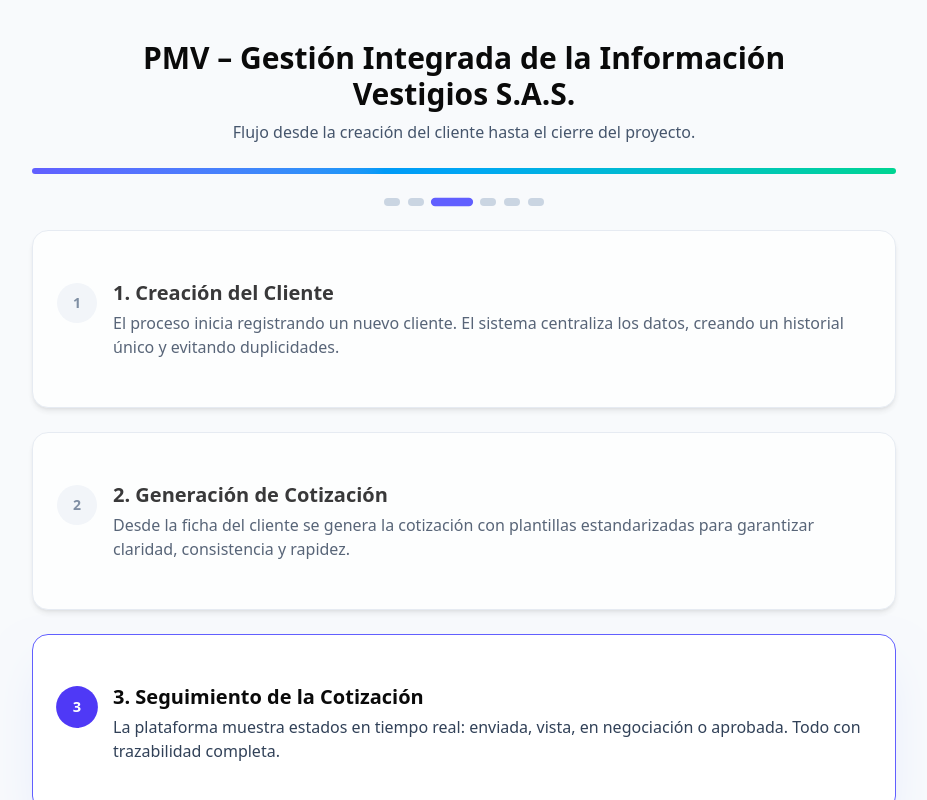
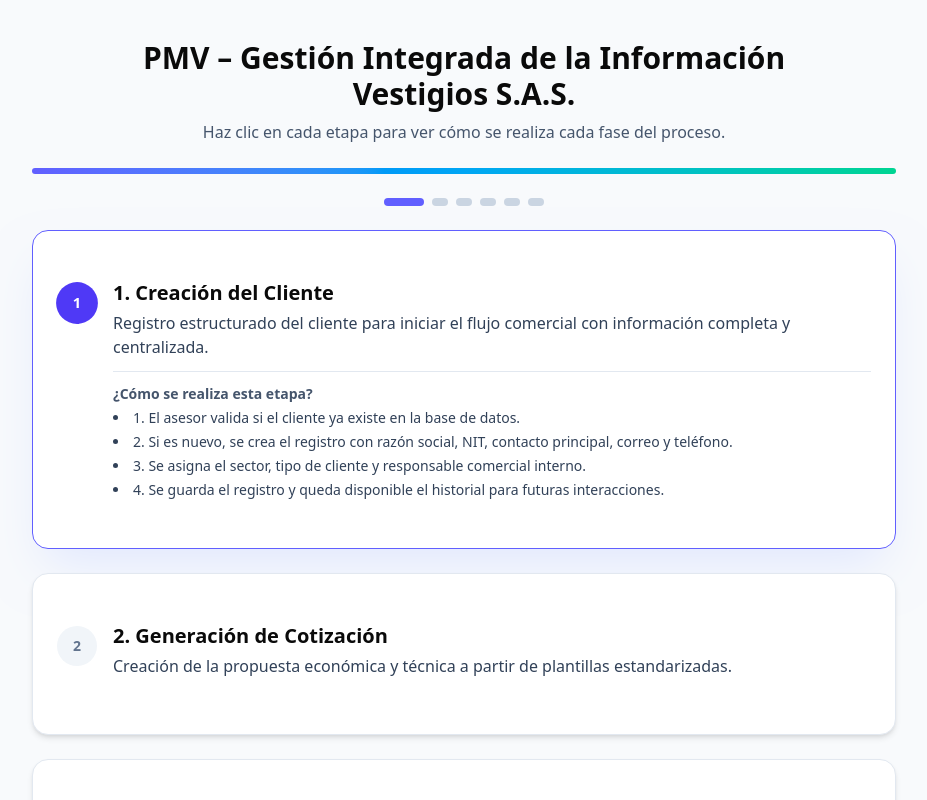
Before and after one commit to velasquezjeisson/vestigios-pmv, a Next.js app: page /pmv in a window 1280 px wide. Shown: the top 800 px of the page, without its empty margins (176-1103 px from the left). Built offline with nearby package versions, Linux system fonts and the light colour scheme.

Commit message:
etapas cada proceso

```diff
--- a/components/CRMAnimationVestigios.tsx
+++ b/components/CRMAnimationVestigios.tsx
@@ -1,57 +1,91 @@
 "use client"
 
-import { useEffect, useState } from "react"
+import { useState } from "react"
 import { motion } from "framer-motion"
 import { Card, CardContent } from "./ui/card"
 
-const steps = [
+type Step = {
+  title: string
+  description: string
+  details: string[]
+}
+
+const steps: Step[] = [
   {
     title: "1. Creación del Cliente",
     description:
-      "El proceso inicia registrando un nuevo cliente. El sistema centraliza los datos, creando un historial único y evitando duplicidades.",
+      "Registro estructurado del cliente para iniciar el flujo comercial con información completa y centralizada.",
+    details: [
+      "1. El asesor valida si el cliente ya existe en la base de datos.",
+      "2. Si es nuevo, se crea el registro con razón social, NIT, contacto principal, correo y teléfono.",
+      "3. Se asigna el sector, tipo de cliente y responsable comercial interno.",
+      "4. Se guarda el registro y queda disponible el historial para futuras interacciones.",
+    ],
   },
   {
     title: "2. Generación de Cotización",
     description:
-      "Desde la ficha del cliente se genera la cotización con plantillas estandarizadas para garantizar claridad, consistencia y rapidez.",
+      "Creación de la propuesta económica y técnica a partir de plantillas estandarizadas.",
+    details: [
+      "1. Desde la ficha del cliente se crea una nueva oportunidad o solicitud de servicio.",
+      "2. Se selecciona el tipo de servicio de Vestigios (ej. estudio, diagnóstico, intervención).",
+      "3. El sistema carga una plantilla base y el asesor ajusta alcance, tiempos y valor.",
+      "4. Se genera la cotización en PDF o en formato digital para envío al cliente.",
+    ],
   },
   {
     title: "3. Seguimiento de la Cotización",
     description:
-      "La plataforma muestra estados en tiempo real: enviada, vista, en negociación o aprobada. Todo con trazabilidad completa.",
+      "Monitoreo del estado de la propuesta enviada al cliente y registro de las interacciones.",
+    details: [
+      "1. Se registra la fecha y el medio de envío de la cotización (correo, reunión, etc.).",
+      "2. El sistema actualiza el estado: Enviada, Vista, En revisión, En negociación.",
+      "3. Se agendan recordatorios de llamada o correos de seguimiento en fechas específicas.",
+      "4. Cada interacción (llamada, reunión, comentario) se documenta en la misma oportunidad.",
+    ],
   },
   {
     title: "4. Seguimiento del Cliente",
     description:
-      "El CRM permite monitorear la oportunidad comercial clasificando el cliente como frío, tibio o caliente según sus interacciones.",
+      "Gestión de la relación con el cliente y calificación de la oportunidad según su interés.",
+    details: [
+      "1. El asesor clasifica la oportunidad como cliente frío, tibio o caliente.",
+      "2. Se identifican objeciones, necesidades adicionales o decisiones internas del cliente.",
+      "3. Se pueden reasignar responsables o involucrar a dirección/área técnica cuando se requiere.",
+      "4. El sistema muestra un resumen del estado del cliente y las oportunidades activas.",
+    ],
   },
   {
     title: "5. Cierre de la Ventana o Proyecto",
     description:
-      "Cuando la cotización es aprobada, se formaliza el cierre del proyecto. El sistema genera la ventana de servicio y habilita la programación.",
+      "Formalización del cierre de la oportunidad y creación del proyecto a ejecutar por Vestigios.",
+    details: [
+      "1. Una vez el cliente confirma, se cambia el estado a Cotización Aprobada.",
+      "2. Se genera la orden interna o ventana de proyecto con código único.",
+      "3. Se define alcance final, fechas tentativas y responsable técnico del proyecto.",
+      "4. El sistema deja listo el proyecto para programación, ejecución y seguimiento operativo.",
+    ],
   },
   {
     title: "Beneficios para Vestigios S.A.S.",
     description:
-      "✓ Información centralizada\n✓ Eliminación de reprocesos\n✓ Seguimiento comercial efectivo\n✓ Procesos estandarizados\n✓ Decisiones basadas en datos reales\n✓ Mayor probabilidad de cierre",
+      "Impacto global de tener este flujo integrado de gestión de la información.",
+    details: [
+      "✓ Visión completa del cliente y de todas sus oportunidades.",
+      "✓ Menos reprocesos por pérdida de información o registros duplicados.",
+      "✓ Mayor control del embudo comercial y pronóstico de ingresos.",
+      "✓ Trazabilidad desde el primer contacto hasta el cierre del proyecto.",
+      "✓ Base sólida para reportes, indicadores y toma de decisiones estratégicas.",
+    ],
   },
 ]
 
 export default function CRMAnimationVestigios() {
-  const [activeStep, setActiveStep] = useState(0)
-
-  // cambia de paso automáticamente cada 2.2 s
-  useEffect(() => {
-    const id = setInterval(() => {
-      setActiveStep((prev) => (prev + 1) % steps.length)
-    }, 2200)
-
-    return () => clearInterval(id)
-  }, [])
+  const [activeStep, setActiveStep] = useState<number>(0)
 
   return (
     <div className="min-h-screen flex flex-col items-center justify-start bg-slate-50 py-10">
-      {/* Título animado */}
+      {/* Título */}
       <motion.div
         className="text-center mb-6 px-4"
         initial={{ opacity: 0, y: -20 }}
@@ -64,11 +98,11 @@ export default function CRMAnimationVestigios() {
           Vestigios S.A.S.
         </h1>
         <p className="text-slate-600">
-          Flujo desde la creación del cliente hasta el cierre del proyecto.
+          Haz clic en cada etapa para ver cómo se realiza cada fase del proceso.
         </p>
       </motion.div>
 
-      {/* Barra de avance animada */}
+      {/* Barra animada superior */}
       <motion.div
         className="w-full max-w-4xl mb-6 px-4"
         initial={{ opacity: 0 }}
@@ -84,24 +118,29 @@ export default function CRMAnimationVestigios() {
         </div>
       </motion.div>
 
-      {/* Indicador de pasos */}
+      {/* Indicador de pasos clicable */}
       <div className="flex items-center justify-center gap-2 mb-6 px-4">
-        {steps.map((_, index) => {
+        {steps.map((step, index) => {
           const isActive = index === activeStep
           return (
-            <motion.div
+            <motion.button
               key={index}
-              className={`h-2 rounded-full ${
+              type="button"
+              className="focus:outline-none"
+              onClick={() => setActiveStep(index)}
+              whileHover={{ scale: 1.1 }}
+            >
+              <div
+                className={`h-2 rounded-full transition-all ${
                   isActive ? "w-10 bg-indigo-500" : "w-4 bg-slate-300"
                 }`}
-              animate={isActive ? { scale: [1, 1.1, 1] } : { scale: 1 }}
-              transition={isActive ? { repeat: Infinity, duration: 0.8 } : {}}
               />
+            </motion.button>
           )
         })}
       </div>
 
-      {/* Tarjetas animadas */}
+      {/* Tarjetas */}
       <div className="grid gap-6 w-full max-w-4xl px-4">
         {steps.map((step, index) => {
           const isActive = index === activeStep
@@ -109,20 +148,25 @@ export default function CRMAnimationVestigios() {
           return (
             <motion.div
               key={index}
-              initial={{ opacity: 0, x: 80, scale: 0.95 }}
+              initial={{ opacity: 0, x: 40, scale: 0.98 }}
               animate={{ opacity: 1, x: 0, scale: 1 }}
-              transition={{ duration: 0.6, delay: index * 0.2 }}
-              whileHover={{ y: -4, scale: 1.01 }}
+              transition={{ duration: 0.4, delay: index * 0.1 }}
+            >
+              <button
+                type="button"
+                className="w-full text-left focus:outline-none"
+                onClick={() => setActiveStep(index)}
               >
                 <Card
                   className={`rounded-2xl border bg-white transition-all duration-300 ${
                     isActive
                       ? "border-indigo-500 shadow-2xl shadow-indigo-100"
-                    : "border-slate-200 shadow-md opacity-80 hover:opacity-100"
+                      : "border-slate-200 shadow-md hover:shadow-lg"
                   }`}
                 >
-                <CardContent className="p-6 flex gap-4">
-                  {/* círculo con número de paso */}
+                  <CardContent className="p-6">
+                    <div className="flex gap-4 items-start">
+                      {/* círculo del paso */}
                       <motion.span
                         className={`mt-1 inline-flex h-10 w-10 flex-shrink-0 items-center justify-center rounded-full text-sm font-semibold ${
                           isActive
@@ -143,16 +187,37 @@ export default function CRMAnimationVestigios() {
                         {index + 1}
                       </motion.span>
 
-                  <div>
+                      <div className="flex-1">
                         <h2 className="text-xl font-semibold mb-1">
                           {step.title}
                         </h2>
-                    <p className="text-base text-slate-700 whitespace-pre-line">
+                        <p className="text-base text-slate-700 mb-2">
                           {step.description}
                         </p>
+
+                        {/* Detalle expandible */}
+                        {isActive && (
+                          <motion.div
+                            initial={{ opacity: 0, y: -6 }}
+                            animate={{ opacity: 1, y: 0 }}
+                            transition={{ duration: 0.25 }}
+                            className="mt-3 border-t border-slate-200 pt-3"
+                          >
+                            <p className="text-sm font-semibold text-slate-600 mb-1">
+                              ¿Cómo se realiza esta etapa?
+                            </p>
+                            <ul className="list-disc list-inside text-sm text-slate-700 space-y-1">
+                              {step.details.map((item, i) => (
+                                <li key={i}>{item}</li>
+                              ))}
+                            </ul>
+                          </motion.div>
+                        )}
+                      </div>
                     </div>
                   </CardContent>
                 </Card>
+              </button>
             </motion.div>
           )
         })}
```
Lines whose indentation alone changed are shown as unchanged.
